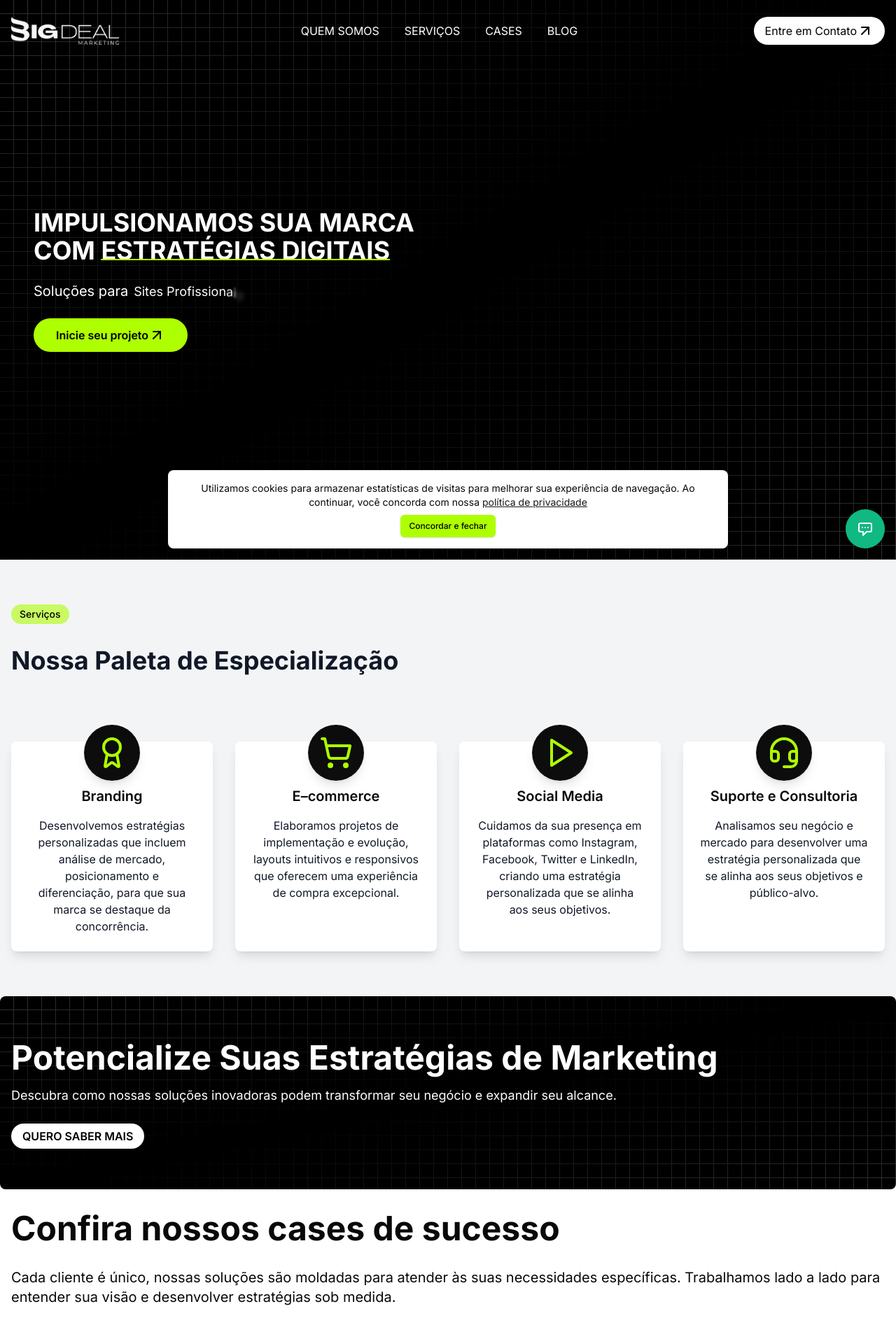
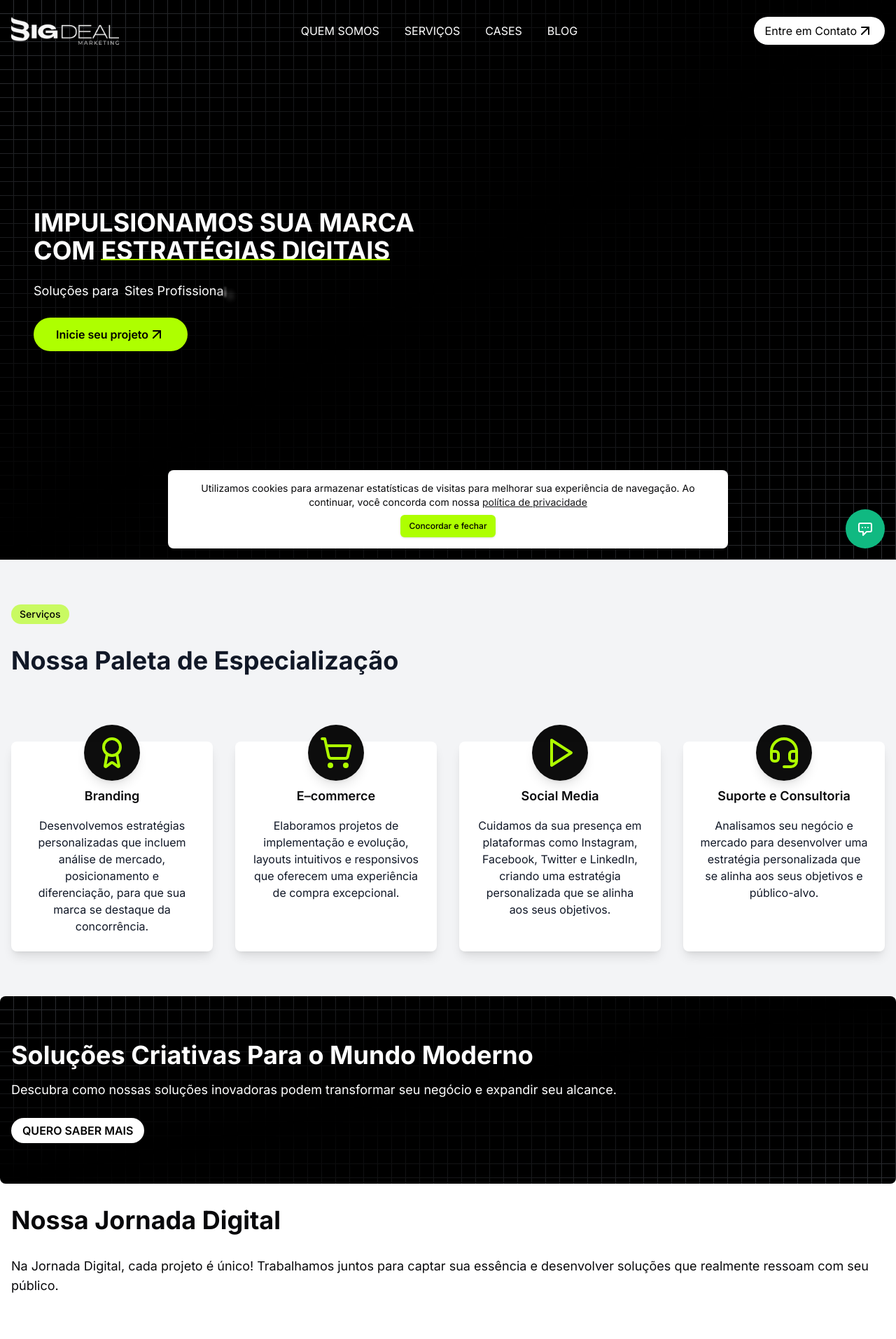
Before and after one commit to OtherPaulo/bigup-repo, a Next.js app: page / in a window 1280 px wide. Shown: the top 1914 px of the page at 70% size. Built offline with nearby package versions, Linux system fonts and the light colour scheme.

Commit message:
att font-size and texts

```diff
--- a/src/components/(Blog)/postes/posts/_components/posts.tsx
+++ b/src/components/(Blog)/postes/posts/_components/posts.tsx
@@ -61,7 +61,7 @@ export default function PostesBlog() {
               </div>
               <div className="group-hover:bg-[#aeff00]/90 transition-colors duration-300">
                 <CardHeader>
-                  <h3 className="text-xl font-semibold mb-2 group-hover:text-black transition-colors duration-300">{post.title}</h3>
+                  <h3 className="text-lg font-semibold mb-2 group-hover:text-black transition-colors duration-300">{post.title}</h3>
                   <p className="text-gray-600 group-hover:text-black transition-colors duration-300">{post.description}</p>
                 </CardHeader>
                 <CardFooter className="flex items-center pt-4">
--- a/src/components/(Blog)/posts/_components/posts.tsx
+++ b/src/components/(Blog)/posts/_components/posts.tsx
@@ -61,7 +61,7 @@ export default function PostsBlog() {
               </div>
               <div className="group-hover:bg-[#aeff00]/90 transition-colors duration-300">
                 <CardHeader>
-                  <h3 className="text-xl font-semibold mb-2 group-hover:text-black transition-colors duration-300">{post.title}</h3>
+                  <h3 className="text-lg font-semibold mb-2 group-hover:text-black transition-colors duration-300">{post.title}</h3>
                   <p className="text-gray-600 group-hover:text-black transition-colors duration-300">{post.description}</p>
                 </CardHeader>
                 <CardFooter className="flex items-center pt-4">
--- a/src/components/(LandingPage)/blogSection/_components/blog.tsx
+++ b/src/components/(LandingPage)/blogSection/_components/blog.tsx
@@ -42,7 +42,7 @@ export default function SectionBlog() {
     <div className="flex flex-col md:flex-row justify-between items-start md:items-center mb-8">
       <div className="mb-4 md:mb-0">
       <div className="inline-block bg-[#AEFF00]/60 text-black text-sm font-medium px-3 py-1 rounded-full mb-8">Blog</div>
-      <h1 className="text-3xl font-bold text-gray-900">Acompanhe nossos conteúdos</h1>
+      <h1 className="text-2xl md:text-4xl font-bold text-gray-900">Acompanhe nossos conteúdos</h1>
       </div>
       <Link href="/blog" className="bg-black rounded-full px-4 py-2 text-white">
         Veja todos
@@ -64,7 +64,7 @@ export default function SectionBlog() {
               </div>
               <div className="group-hover:bg-[#aeff00]/90 transition-colors duration-300">
                 <CardHeader>
-                  <h3 className="text-xl font-semibold mb-2 group-hover:text-black transition-colors duration-300">{post.title}</h3>
+                  <h3 className="text-lg font-semibold mb-2 group-hover:text-black transition-colors duration-300">{post.title}</h3>
                   <p className="text-gray-600 group-hover:text-black transition-colors duration-300">{post.description}</p>
                 </CardHeader>
                 <CardFooter className="flex items-center pt-4">
--- a/src/components/(LandingPage)/cta/_components/cta.tsx
+++ b/src/components/(LandingPage)/cta/_components/cta.tsx
@@ -20,8 +20,8 @@ export default function CTA() {
       <div className="relative container mx-auto px-4 py-16 md:py-16 flex flex-col md:flex-row items-center">
         {/* Text content */}
         <div className=" text-white z-10">
-          <h2 className="text-4xl md:text-5xl font-bold mb-4 leading-tight">
-            Potencialize Suas Estratégias de Marketing
+          <h2 className="text-2xl md:text-4xl font-bold mb-4 leading-tight">
+          Soluções Criativas Para o Mundo Moderno
           </h2>
           <p className="text-lg mb-8 ">
             Descubra como nossas soluções inovadoras podem transformar seu negócio e expandir seu alcance.
--- a/src/components/(LandingPage)/footer/_components/footer.tsx
+++ b/src/components/(LandingPage)/footer/_components/footer.tsx
@@ -45,7 +45,7 @@ export default function Footer() {
         </div>
         <div className="mt-8 pt-8 border-t border-white">
           <div className="flex flex-wrap justify-between items-center">
-            <p className="text-sm">&copy; 2024 BIG DEAL MARKETING - AGÊNCIA DIGITAL. Todos os direitos reservados.</p>
+            <p className="text-sm">&copy; 2024 BIG DEAL MARKETING. Todos os direitos reservados.</p>
             <div className="flex space-x-4 mt-4 lg:mt-0">
               <Link href="/politica-de-privacidade" className="text-sm hover:underline">Política de Privacidade</Link>
               <Link href="/politica-de-cookies" className="text-sm hover:underline">Política de Cookies</Link>
--- a/src/components/(LandingPage)/main/_components/main.tsx
+++ b/src/components/(LandingPage)/main/_components/main.tsx
@@ -26,14 +26,14 @@ export default function Main() {
 
           <div className="grid gap-8 md:grid-cols-2 md:gap-12 items-center">
             <div className="space-y-6 z-10">
-              <h1 className="text-2xl font-bold leading-tight md:text-xl lg:text-4xl">
+              <h1 className="text-2xl font-bold leading-tight md:text-lg lg:text-4xl">
                 IMPULSIONAMOS SUA MARCA COM{" "}
                 <span className="relative">
                   ESTRATÉGIAS DIGITAIS
                   <span className="absolute bottom-1 md:bottom-0 lg:bottom-2 left-0 h-[2px] w-full bg-[#AEFF00]"></span>
                 </span>
               </h1>
-              <h2 className="text-lg md:text-lg lg:text-xl">
+              <h2 className="text-lg md:text-lg lg:text-lg">
                 Soluções para
                 <FlipWords words={words} className="text-lg md:text-lg lg:text-lg" />
               </h2>
--- a/src/components/(LandingPage)/product-grid/_components/product-grid.tsx
+++ b/src/components/(LandingPage)/product-grid/_components/product-grid.tsx
@@ -35,11 +35,11 @@ export default function ProductGrid() {
 
     return (
         <div className="container mx-auto px-4 py-8">
-      <h1 className="text-2xl md:text-5xl font-bold dark:text-white">
-        Confira nossos cases de sucesso
+      <h1 className="text-2xl md:text-4xl font-bold dark:text-white">
+      Nossa Jornada Digital
       </h1>
-      <p className=" text-base md:text-xl mt-8 mb-16 dark:text-neutral-200">
-      Cada cliente é único, nossas soluções são moldadas para atender às suas necessidades específicas. Trabalhamos lado a lado para entender sua visão e desenvolver estratégias sob medida.
+      <p className=" text-base md:text-lg mt-8 mb-16 dark:text-neutral-200">
+      Na Jornada Digital, cada projeto é único! Trabalhamos juntos para captar sua essência e desenvolver soluções que realmente ressoam com seu público.
       </p>
             <div className="grid grid-cols-1 md:grid-cols-2 lg:grid-cols-3 gap-12 lg:px-28">
                 {images.map((image, i) => (
--- a/src/components/(LandingPage)/services/_components/services.tsx
+++ b/src/components/(LandingPage)/services/_components/services.tsx
@@ -43,7 +43,7 @@ export default function ServicesSection() {
                 </div>
                 </a>
               </div>
-              <h4 className="text-xl font-semibold text-center mb-4">{service.title}</h4>
+              <h4 className="text-lg font-semibold text-center mb-4">{service.title}</h4>
               <p className="text-gray-900 text-center">{service.description}</p>
             </div>
           ))}
```
